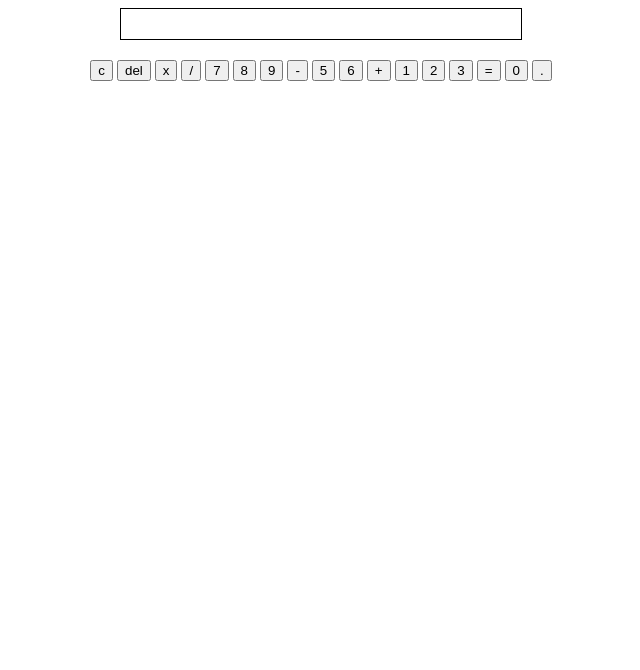
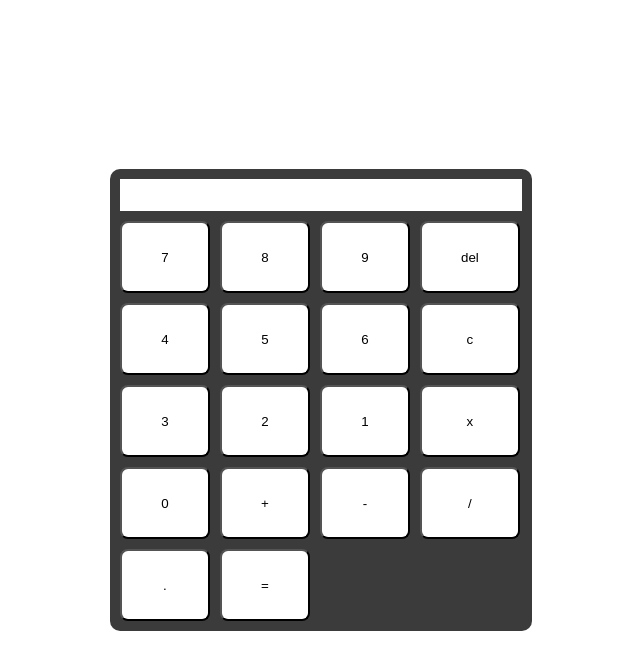
Before and after one commit to Fikriwib12/KalkulatorJS, a plain HTML site: page index.html in a window 1280 px wide. Shown: the whole page, without its empty margins (319-959 px from the left). Drawn offline with Linux system fonts and the light colour scheme.

Commit message:
update fitur operation and fixing bug

```diff
--- a/index.html
+++ b/index.html
@@ -10,23 +10,24 @@
     <div class="container">
         <div class="display" id="display"></div>
         <div class="button">
-            <button onclick="clearDisplay()">c</button>
-            <button onclick="deleteNum()">del</button>
-            <button onclick="appendToDisplay('*')">x</button>
-            <button onclick="appendToDisplay('/')">/</button>
             <button onclick="appendToDisplay('7')">7</button>
             <button onclick="appendToDisplay('8')">8</button>
             <button onclick="appendToDisplay('9')">9</button>
-            <button onclick="appendToDisplay('-')">-</button>
+            <button onclick="deleteNum()">del</button>
+            <button onclick="appendToDisplay('4')">4</button>
             <button onclick="appendToDisplay('5')">5</button>
             <button onclick="appendToDisplay('6')">6</button>
+            <button onclick="clearDisplay()">c</button>
+            <button onclick="appendToDisplay('3')">3</button>
+            <button onclick="appendToDisplay('2')">2</button>
+            <button onclick="appendToDisplay('1')">1</button>
+            <button onclick="appendToDisplay('*')">x</button>
+            <button onclick="appendToDisplay('0')">0</button>
             <button onclick="appendToDisplay('+')">+</button>
-            <button onclick="appendToDisplay('1')">1</button>
-            <button onclick="appendToDisplay('2')">2</button>
-            <button onclick="appendToDisplay('3')">3</button>
+            <button onclick="appendToDisplay('-')">-</button>
+            <button onclick="appendToDisplay('/')">/</button>
+            <button onclick="appendToDisplay('.')">.</button>
             <button onclick="operation()">=</button>
-            <button onclick="appendToDisplay('0')">0</button>
-            <button onclick="appendToDisplay('.')">.</button>
         </div>
     </div>
 
--- a/style.css
+++ b/style.css
@@ -1,11 +1,49 @@
+*{
+    margin: 0;
+    padding: 0;
+}
+
+body{
+    display: flex;
+    flex-direction: column;
+    align-items: center;
+    justify-content: center;
+    width: 100%;
+    height: 100vh;
+
+
+
+}
+
 .container{
-    display: grid;
-    place-items: center;
+
+    background-color: rgb(59, 59, 59);
+    padding: 10px;
+    border-radius: 10px;
+    width: fit-content;
+
+
 }
 
 .display{
     width: 400px;
     height: 30px;
-    border: solid 1px;
-    margin-bottom: 20px;
+    border: 1px solid white;
+    margin-bottom: 10px;
+    font-size: 30px;
+    background-color: white;
 }
+
+.button{
+    display: grid;
+    grid-template-columns: auto auto auto auto;
+    column-gap: 10px;
+    row-gap: 10px;
+    width: 400px;
+    height: 400px;
+}
+
+.button button{
+    background-color: white;
+    border-radius: 8px;
+}
```
